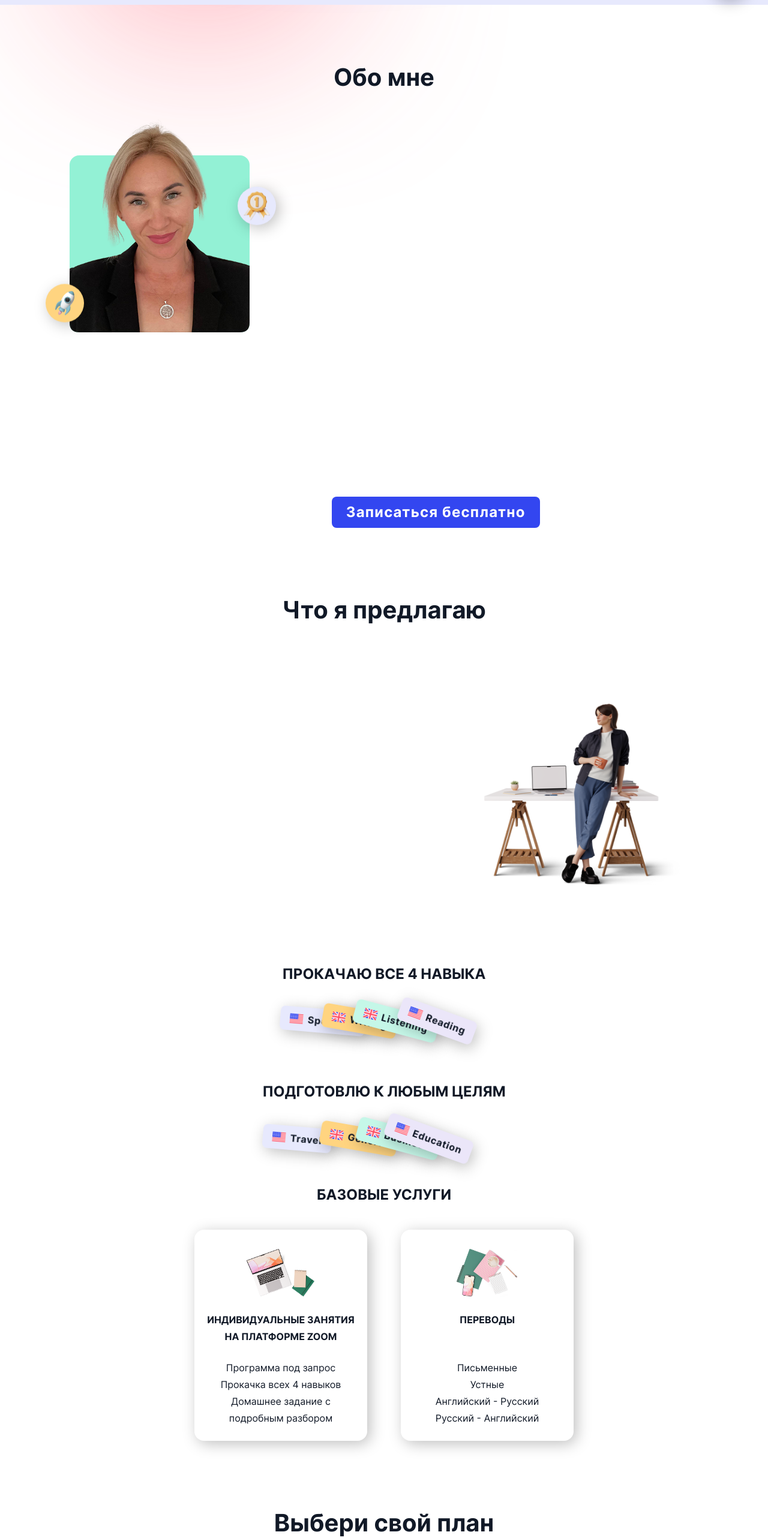
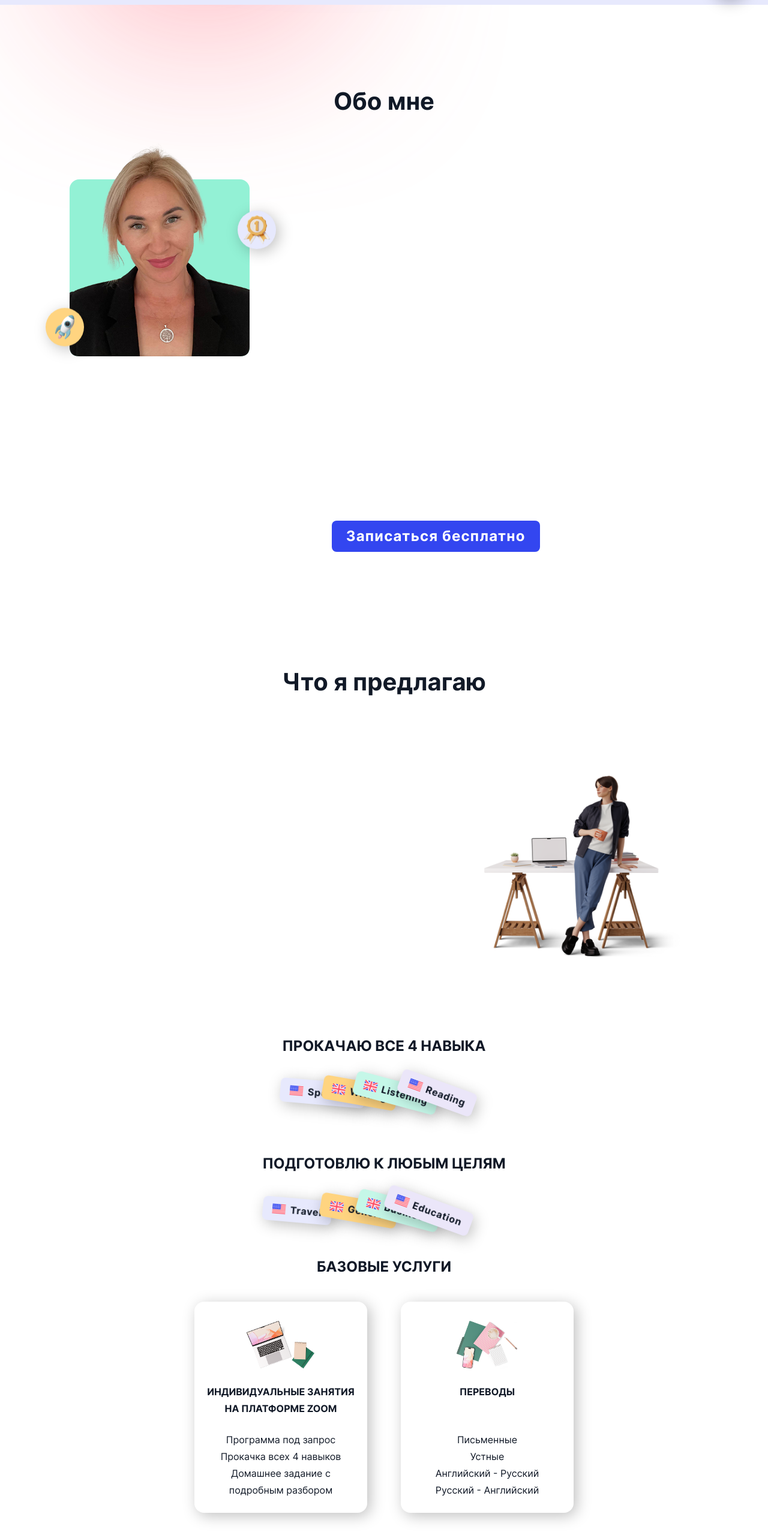
Before and after one commit to mirzaianov/alsu-me, a React (Vite) app: page / in a window 1280 px wide. Shown: the part 965-3529 px from the top of the page at 60% size. Built offline with nearby package versions, Linux system fonts and the light colour scheme; the HTML template or start-up script is replaced by a standard one.

Commit message:
fix: Add vars for y margins

```diff
--- a/src/components/About.jsx
+++ b/src/components/About.jsx
@@ -10,9 +10,9 @@ const About = ({ width }) => {
   return (
     <section
       id="about"
-      className="relative my-[var(--xl)] flex w-full max-w-[var(--container-mobile)] scroll-mt-36 flex-col items-center justify-start gap-[var(--l)] px-[var(--s)]
-                tablet:max-w-[var(--container-tablet)] tablet:gap-[var(--2xl)] tablet:px-[var(--xl)]
-                desktop:my-[var(--2xl)] desktop:max-w-[var(--container-desktop)] desktop:px-[var(--2xl)]"
+      className="relative my-[var(--mobile-y-margin)] flex w-full max-w-[var(--container-mobile)] scroll-mt-36 flex-col items-center justify-start gap-[var(--l)] px-[var(--s)]
+                tablet:my-[var(--tablet-y-margin)] tablet:max-w-[var(--container-tablet)] tablet:gap-[var(--2xl)] tablet:px-[var(--xl)]
+                desktop:my-[var(--desktop-y-margin)] desktop:max-w-[var(--container-desktop)] desktop:px-[var(--2xl)]"
     >
       <h2
         className="text-heading-s
--- a/src/components/Contacts.jsx
+++ b/src/components/Contacts.jsx
@@ -9,9 +9,9 @@ const Contacts = ({ width }) => {
   return (
     <section
       id="contacts"
-      className="relative mb-[var(--l)] mt-[var(--xl)] flex w-full max-w-[var(--container-mobile)] scroll-mt-36 flex-col items-center justify-start gap-[var(--l)] px-[var(--s)]
-                 tablet:max-w-[var(--container-tablet)] tablet:gap-[var(--xl)] tablet:px-[var(--xl)]
-                 desktop:my-[var(--2xl)] desktop:max-w-[var(--container-desktop)] desktop:gap-[var(--2xl)] desktop:px-[var(--2xl)]"
+      className="relative my-[var(--mobile-y-margin)] flex w-full max-w-[var(--container-mobile)] scroll-mt-36 flex-col items-center justify-start gap-[var(--l)] px-[var(--s)]
+                 tablet:my-[var(--tablet-y-margin)] tablet:max-w-[var(--container-tablet)] tablet:gap-[var(--xl)] tablet:px-[var(--xl)]
+                 desktop:my-[var(--desktop-y-margin)] desktop:max-w-[var(--container-desktop)] desktop:gap-[var(--2xl)] desktop:px-[var(--2xl)]"
     >
       <h2
         className="text-center text-heading-s
--- a/src/components/Prices.jsx
+++ b/src/components/Prices.jsx
@@ -54,9 +54,9 @@ const Prices = () => {
   return (
     <section
       id="prices"
-      className="relative my-[var(--xl)] flex w-full max-w-[var(--container-mobile)] scroll-mt-36 flex-col items-center justify-start gap-[var(--l)] px-[var(--s)]
-                tablet:max-w-[var(--container-tablet)] tablet:gap-[var(--xl)] tablet:px-[var(--xl)]
-                desktop:my-[var(--2xl)] desktop:max-w-[var(--container-desktop)] desktop:gap-[var(--2xl)] desktop:px-[var(--2xl)]"
+      className="relative my-[var(--mobile-y-margin)] flex w-full max-w-[var(--container-mobile)] scroll-mt-36 flex-col items-center justify-start gap-[var(--l)] px-[var(--s)]
+                tablet:my-[var(--tablet-y-margin)] tablet:max-w-[var(--container-tablet)] tablet:gap-[var(--xl)] tablet:px-[var(--xl)]
+                desktop:my-[var(--desktop-y-margin)] desktop:max-w-[var(--container-desktop)] desktop:gap-[var(--2xl)] desktop:px-[var(--2xl)]"
     >
       <div
         className="image-fade-in-right absolute right-0 top-0 z-10 hidden animate-image-fade-in-right
--- a/src/components/Services.jsx
+++ b/src/components/Services.jsx
@@ -40,9 +40,9 @@ const Services = () => {
   return (
     <section
       id="services"
-      className="relative my-[var(--xl)] flex w-full max-w-[var(--container-mobile)] scroll-mt-36 flex-col items-center justify-start gap-[var(--l)] px-[var(--s)]
-                  tablet:max-w-[var(--container-tablet)] tablet:gap-[var(--2xl)] tablet:px-[var(--xl)]
-                  desktop:my-[var(--2xl)] desktop:max-w-[var(--container-desktop)] desktop:gap-[var(--2xl)] desktop:px-[var(--3xl)]"
+      className="relative my-[var(--mobile-y-margin)] flex w-full max-w-[var(--container-mobile)] scroll-mt-36 flex-col items-center justify-start gap-[var(--l)] px-[var(--s)]
+                  tablet:my-[var(--tablet-y-margin)] tablet:max-w-[var(--container-tablet)] tablet:gap-[var(--2xl)] tablet:px-[var(--xl)]
+                  desktop:my-[var(--desktop-y-margin)] desktop:max-w-[var(--container-desktop)] desktop:gap-[var(--2xl)] desktop:px-[var(--3xl)]"
     >
       <h2
         className="text-heading-s
--- a/src/components/Testimonials.jsx
+++ b/src/components/Testimonials.jsx
@@ -5,9 +5,9 @@ const Testimonials = () => {
   return (
     <section
       id="testimonials"
-      className="my-[var(--xl)] flex w-full max-w-[var(--container-mobile)] scroll-mt-36 flex-col items-center justify-start gap-[var(--l)] px-[var(--s)]
-                tablet:max-w-[var(--container-tablet)] tablet:gap-[var(--xl)] tablet:px-[var(--xl)]
-                desktop:my-[var(--2xl)] desktop:max-w-[var(--container-desktop)] desktop:gap-[var(--2xl)] desktop:px-[var(--2xl)]"
+      className="my-[var(--mobile-y-margin)] flex w-full max-w-[var(--container-mobile)] scroll-mt-36 flex-col items-center justify-start gap-[var(--l)] px-[var(--s)]
+                tablet:my-[var(--tablet-y-margin)] tablet:max-w-[var(--container-tablet)] tablet:gap-[var(--xl)] tablet:px-[var(--xl)]
+                desktop:my-[var(--desktop-y-margin)] desktop:max-w-[var(--container-desktop)] desktop:gap-[var(--2xl)] desktop:px-[var(--2xl)]"
     >
       <h2
         className="text-center text-heading-s
--- a/src/styles/vars.css
+++ b/src/styles/vars.css
@@ -50,4 +50,8 @@
 
   --img-size-mobile: 170px;
   --img-size-tablet: 300px;
+
+  --mobile-y-margin: 56px;
+  --tablet-y-margin: 80px;
+  --desktop-y-margin: 96px;
 }
```
